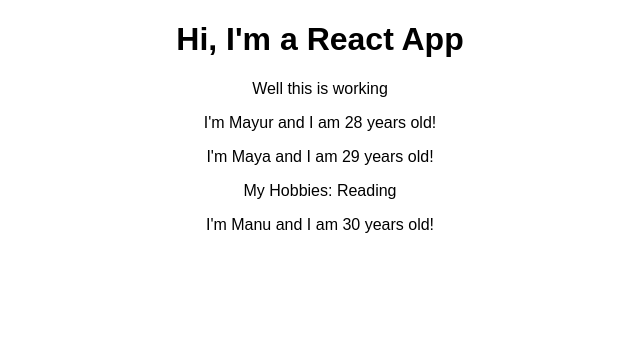
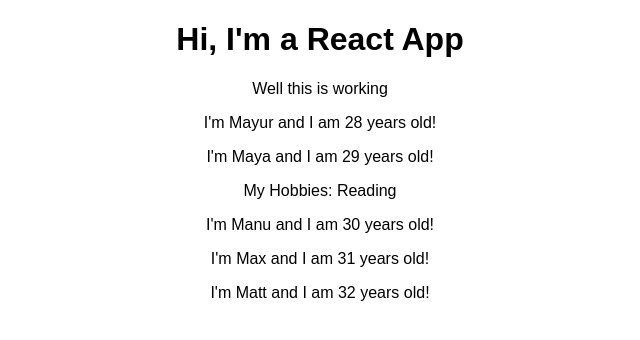
Before and after one commit to surendramayur/ReactProjects, a React (Create React App) app: page / in a window 1280 px wide. Shown: the top 340 px of the page, without its empty margins (320-960 px from the left). Built offline with nearby package versions, Linux system fonts and the light colour scheme.

Commit message:
using state for props

```diff
--- a/src/App.js
+++ b/src/App.js
@@ -4,14 +4,27 @@ import Person from './Person/Person';
 
 
 class App extends Component {
+
+  state = {
+    persons: [
+      {name: 'Mayur', age: 28},
+      {name: 'Maya', age: 29},
+      {name: 'Manu', age: 30},
+      {name: 'Max', age: 31},
+      {name: 'Matt', age: 32}
+    ]
+  }
+
   render() {
     return (
       <div className="App">
         <h1>Hi, I'm a React App</h1>
         <p>Well this is working</p>
-        <Person name="Mayur" age="28"/>
-        <Person name="Maya" age="29">My Hobbies: Reading</Person>
-        <Person name="Manu" age="30"/>
+        <Person name={this.state.persons[0].name} age={this.state.persons[0].age} />
+        <Person name={this.state.persons[1].name} age={this.state.persons[1].age} >My Hobbies: Reading</Person>
+        <Person name={this.state.persons[2].name} age={this.state.persons[2].age} />
+        <Person name={this.state.persons[3].name} age={this.state.persons[3].age} />
+        <Person name={this.state.persons[4].name} age={this.state.persons[4].age} />
       </div>
     );
 
```
